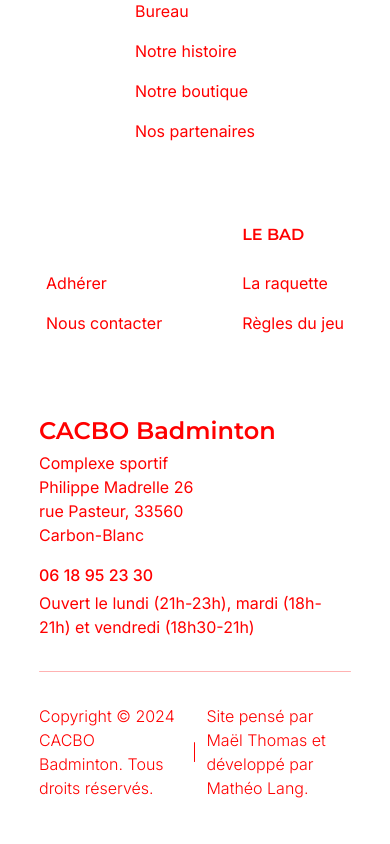
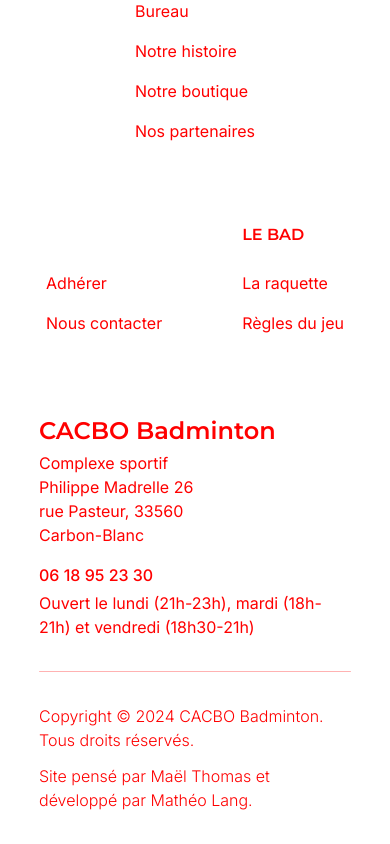
Before and after one commit to Matsuel/CACBO-Badminton, a Next.js app: page / in a window 390 px wide. Shown: the part 4314-5158 px from the top of the page. Built offline with nearby package versions, Linux system fonts and the light colour scheme; a web font is replaced by a local one.

Commit message:
Footer responsive

```diff
--- a/src/components/Footer.tsx
+++ b/src/components/Footer.tsx
@@ -107,11 +107,11 @@ const Footer = () => {
 
                 <div className='w-[100%] h-[1px] bg-redcolorhover rounded-full my-8' />
 
-                <div className='w-[100%] h-auto flex flex-row items-center justify-start gap-3 mb-8'>
+                <div className='w-[100%] h-auto flex lg:flex-row flex-col items-center justify-start gap-3 mb-8'>
 
                     <h5 className='font-Inter font-light text-redcolor text-base'>Copyright © 2024 CACBO Badminton. Tous droits réservés.</h5>
 
-                    <div className='w-[1px] h-[20px] bg-redcolor rounded-full' />
+                    <div className='w-[1px] h-[20px] bg-redcolor rounded-full lg:block hidden' />
 
                     <h5 className='font-Inter font-light text-redcolor text-base'>Site pensé par Maël Thomas et développé par Mathéo Lang.</h5>
 
```
